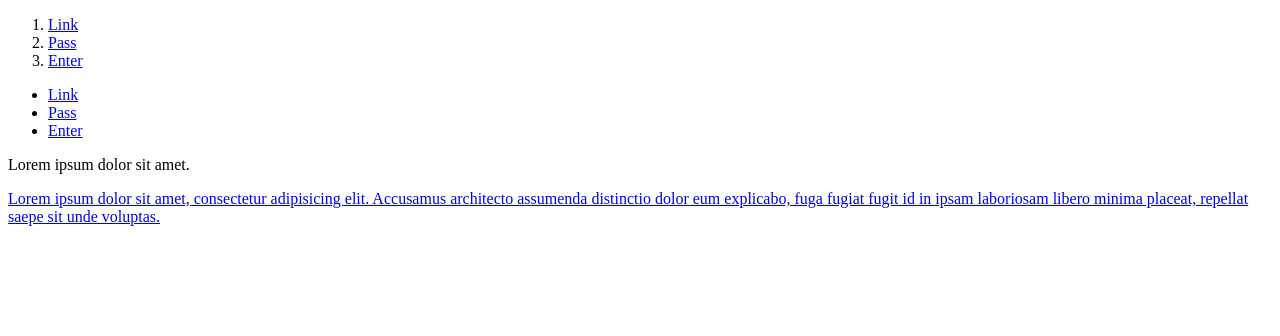
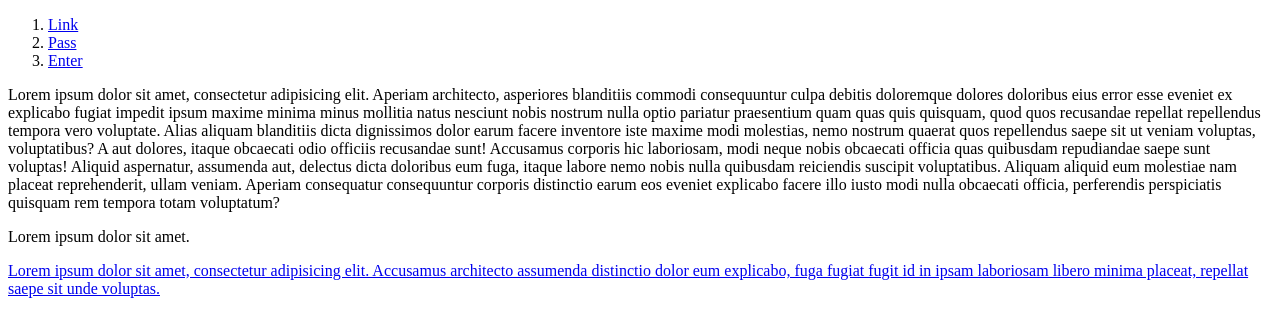
Before and after one commit to SlavaKondratyuk/BootkampDay2, a plain HTML site: page index.html in a window 1280 px wide. Drawn offline with Linux system fonts and the light colour scheme.

Commit message:
new lorem

```diff
--- a/index.html
+++ b/index.html
@@ -12,11 +12,7 @@
     <li><a href="#">Enter</a></li>
 </ol>
 
-<ul>
-    <li><a href="#">Link</a></li>
-    <li><a href="#">Pass</a></li>
-    <li><a href="#">Enter</a></li>
-</ul>
+<p>Lorem ipsum dolor sit amet, consectetur adipisicing elit. Aperiam architecto, asperiores blanditiis commodi consequuntur culpa debitis doloremque dolores doloribus eius error esse eveniet ex explicabo fugiat impedit ipsum maxime minima minus mollitia natus nesciunt nobis nostrum nulla optio pariatur praesentium quam quas quis quisquam, quod quos recusandae repellat repellendus tempora vero voluptate. Alias aliquam blanditiis dicta dignissimos dolor earum facere inventore iste maxime modi molestias, nemo nostrum quaerat quos repellendus saepe sit ut veniam voluptas, voluptatibus? A aut dolores, itaque obcaecati odio officiis recusandae sunt! Accusamus corporis hic laboriosam, modi neque nobis obcaecati officia quas quibusdam repudiandae saepe sunt voluptas! Aliquid aspernatur, assumenda aut, delectus dicta doloribus eum fuga, itaque labore nemo nobis nulla quibusdam reiciendis suscipit voluptatibus. Aliquam aliquid eum molestiae nam placeat reprehenderit, ullam veniam. Aperiam consequatur consequuntur corporis distinctio earum eos eveniet explicabo facere illo iusto modi nulla obcaecati officia, perferendis perspiciatis quisquam rem tempora totam voluptatum?</p>
 
 <p>Lorem ipsum dolor sit amet.</p>
 
```
